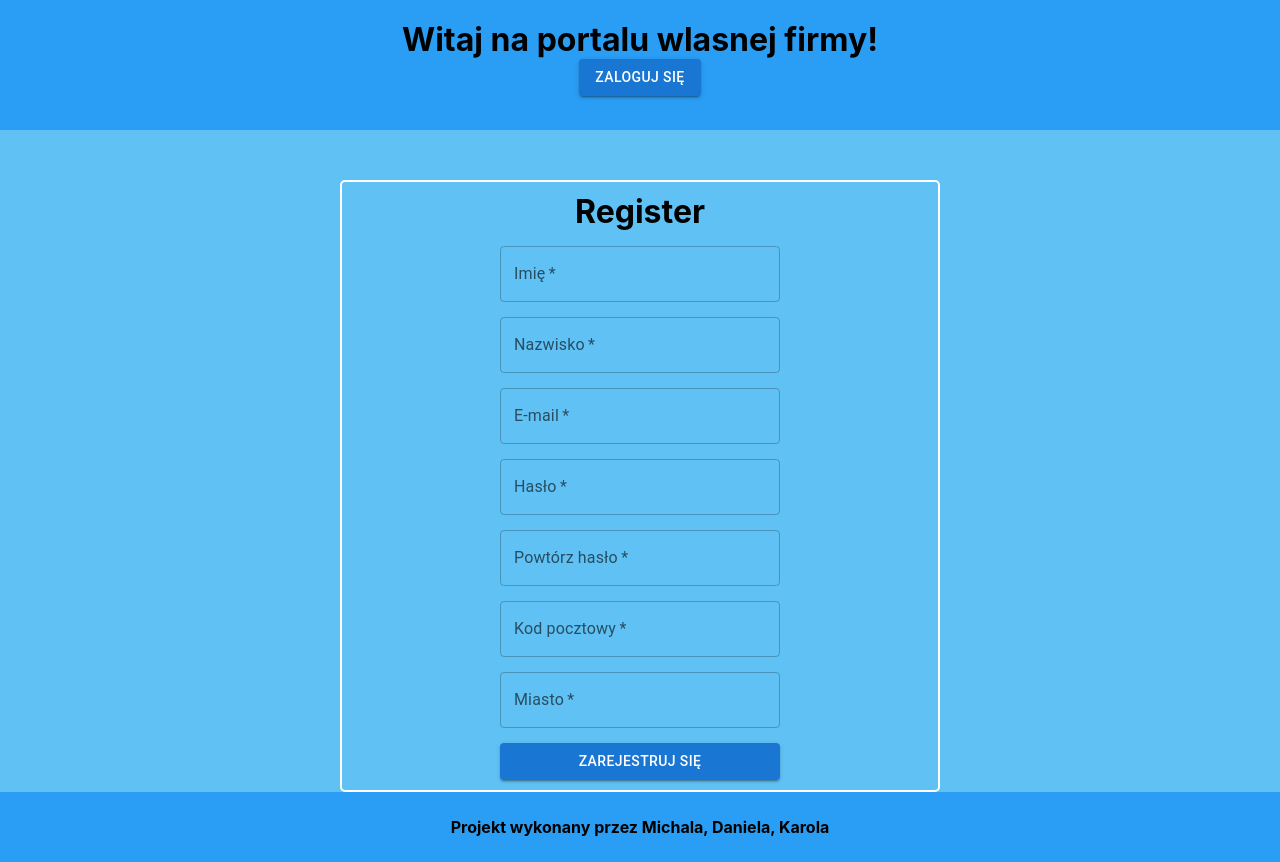
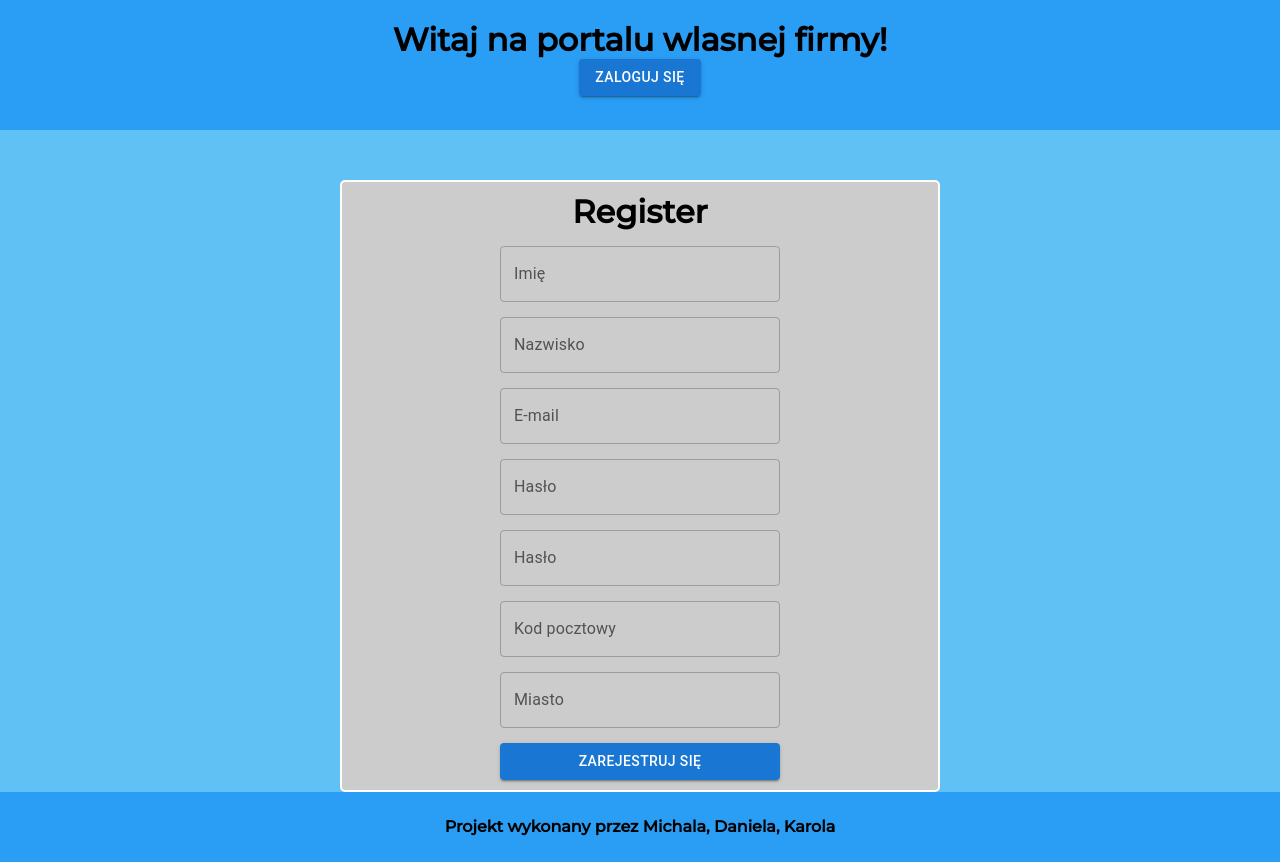
Before and after one commit to micad132/soloProprietorship-front, a React (Create React App) app: page /register in a window 1280 px wide. Built offline with nearby package versions, Linux system fonts and the light colour scheme.

Commit message:
aut validation almost done + xss

```diff
--- a/package.json
+++ b/package.json
@@ -10,11 +10,13 @@
     "@testing-library/jest-dom": "^5.14.1",
     "@testing-library/react": "^13.0.0",
     "@testing-library/user-event": "^13.2.1",
+    "@types/dompurify": "^3.0.0",
     "@types/jest": "^27.0.1",
     "@types/node": "^16.7.13",
     "@types/react": "^18.0.0",
     "@types/react-dom": "^18.0.0",
     "axios": "^1.3.4",
+    "dompurify": "^3.0.1",
     "react": "^18.2.0",
     "react-dom": "^18.2.0",
     "react-redux": "^8.0.5",
--- a/public/index.html
+++ b/public/index.html
@@ -10,6 +10,9 @@
       content="Web site created using create-react-app"
     />
     <link rel="apple-touch-icon" href="%PUBLIC_URL%/logo192.png" />
+    <style>
+      @import url('https://fonts.googleapis.com/css2?family=Montserrat:wght@300;500&display=swap');
+    </style>
     <!--
       manifest.json provides metadata used when your web app is installed on a
       user's mobile device or desktop. See https://developers.google.com/web/fundamentals/web-app-manifest/
--- a/src/App.css
+++ b/src/App.css
@@ -3,6 +3,7 @@
   box-sizing: border-box;
   margin: 0;
   padding: 0;
+  font-family: 'Montserrat', sans-serif;
 }
 
 
--- a/src/components/Components.module.scss
+++ b/src/components/Components.module.scss
@@ -2,6 +2,7 @@
 .formWrapper {
 
   border: 2px solid #fff;
+  background-color: #ccc;
   max-width: 600px;
   margin: 50px auto 0 auto;
   border-radius: 5px;
@@ -16,3 +17,11 @@
     gap: 15px;
   }
 }
+
+.errorWrapper{
+  color: red;
+  text-align: left;
+  width: max-content;
+  padding: 2px;
+  font-weight: bold;
+}
--- /dev/null
+++ b/src/components/ErrorComponent.tsx
@@ -0,0 +1,15 @@
+import styles from './Components.module.scss';
+
+interface Props {
+    errorMsg: string,
+}
+const ErrorComponent = ({errorMsg}: Props) => {
+
+    return(
+        <div className={styles.errorWrapper}>
+            <p>{errorMsg}</p>
+        </div>
+    )
+}
+
+export default ErrorComponent;
--- a/src/layout/header/authorization/Login.tsx
+++ b/src/layout/header/authorization/Login.tsx
@@ -3,32 +3,61 @@ import styles from '../../Layout.module.scss';
 import AuthorizationWrapper from "../../../components/AuthorizationWrapper";
 import NoAccount from "./NoAccount";
 import {toast} from "react-toastify";
+import {useNavigate} from "react-router-dom";
+import {validateLogin} from "../../../services/validators";
+import {LoginType} from "../../../types/authorization";
+import {useState} from "react";
+import ErrorComponent from "../../../components/ErrorComponent";
+import TextFieldComponent from "./components/TextField.component";
+import PasswordFieldComponent from "./components/PasswordField.component";
+
+
+const initialLoginValues: LoginType = {
+    email: '',
+    password: '',
+}
+
+
 
 const Login = () => {
 
 
+    const [loginValues, setLoginValues] = useState<LoginType>(initialLoginValues);
+    const [errorValues, setErrorValues] = useState<string[]>([]);
+    const navigate = useNavigate();
     const onSubmit = (e: any) => {
         e.preventDefault();
-        toast.success("Zalogowano");
+        const result = validateLogin(loginValues);
+        console.log('WYNIKI', loginValues);
+        if(result.success) {
+            toast.success("Zalogowano");
+            setLoginValues(initialLoginValues);
+            setTimeout(() => navigate('/', { replace: true}), 1000);
+        } else {
+            const errorArray = result.error.errors.map(error => error.path[0]);
+            setErrorValues(errorArray as string[]);
+            toast.error("Podano niepoprawne dane!");
+        }
+
+
     }
     return(
         <AuthorizationWrapper>
             <form onSubmit={(e) => onSubmit(e)}>
                 <h1>Login</h1>
-                <TextField
-                    required
-                    id="outlined-required"
-                    label="E-mail"
-                />
-                <TextField
-                    required
-                    id="outlined-required"
-                    label="Hasło"
-                />
-                <TextField
-                    required
-                    id="outlined-required"
-                    label="Powtórz hasło"
+                {/*<TextFieldComponent*/}
+                {/*    setLoginValues={setLoginValues}*/}
+                {/*    value={loginValues.email}*/}
+                {/*    isError={errorValues.includes('email')}*/}
+                {/*    label='E-mail'*/}
+                {/*    errorMsg='Niepoprawny email!'*/}
+                {/*/>*/}
+
+                <PasswordFieldComponent
+                    value={loginValues.password}
+                    setPasswordValue={setLoginValues}
+                    isError={errorValues.includes('password')}
+                    errorMsg='Niepoprawne hasło!'
                 />
                 <Button variant="contained" type="submit">Zaloguj się</Button>
                 <NoAccount />
--- a/src/layout/header/authorization/Register.tsx
+++ b/src/layout/header/authorization/Register.tsx
@@ -4,6 +4,12 @@ import NoAccount from "./NoAccount";
 import AuthorizationWrapper from "../../../components/AuthorizationWrapper";
 import {validateRegister} from "../../../services/validators";
 import {RegisterType} from "../../../types/authorization";
+import ErrorComponent from "../../../components/ErrorComponent";
+import TextFieldComponent from "./components/TextField.component";
+import PasswordFieldComponent from "./components/PasswordField.component";
+import {toast} from "react-toastify";
+import {useNavigate} from "react-router-dom";
+import { sanitize } from 'dompurify';
 
 
 const initialRegisterValues: RegisterType = {
@@ -19,89 +25,111 @@ const initialRegisterValues: RegisterType = {
 const Register = () => {
 
     const [registerValues, setRegisterValues] = useState<RegisterType>(initialRegisterValues);
+    const [errorValues, setErrorValues] = useState<string[]>([]);
+    const navigate = useNavigate();
+
+    const sanitizeData = (value: string): string => sanitize(value, { USE_PROFILES: { html: false }});
+
+    const nameCheck = (name: string): boolean => name.includes('&');
 
     const submitForm = (e: any) => {
         e.preventDefault();
-        validateRegister(registerValues);
-        setRegisterValues(initialRegisterValues);
+
+        console.log('STAN', registerValues);
+        const result = validateRegister(registerValues);
+        if (result.success) {
+            console.log(registerValues.name);
+            if(nameCheck(registerValues.name)) {
+                console.log('WHAT');
+                toast.success("jd");
+            }
+            setRegisterValues(initialRegisterValues);
+            toast.success("Pomyślnie zarejestrowano, za chwilę nastąpi przekierowanie na stronę logowania!");
+            setTimeout(() => navigate('/login', { replace: true}), 1000);
+        } else {
+            console.log(result.error.errors);
+            const errorArray = result.error.errors.map(error => error.path);
+            console.log(errorArray.flat());
+            setErrorValues(errorArray.flat() as string[]);
+        }
     }
     const {name,surname,email,password,confirmPassword,postalCode,cityName} = registerValues;
     return(
             <AuthorizationWrapper>
                 <form onSubmit={(e) => submitForm(e)}>
                     <h1>Register</h1>
-                    <TextField
-                        required
-                        id="outlined-required"
-                        label="Imię"
-                        value={name || ''}
-                        onChange={(e) => setRegisterValues((prevState) => ({
+                    <TextFieldComponent
+                        value={name}
+                        setLoginValues={({target: { value}}) => setRegisterValues((prevState) => ({
                             ...prevState,
-                            name: e.target.value,
+                            name: sanitizeData(value),
                         }))}
+                        isError={errorValues.includes('name')}
+                        label='Imię'
+                        errorMsg={errorValues.includes('forbiddenName') ?
+                            'Niewlasciwe znaki!'
+                            : errorValues.includes('name')
+                                ? 'Imię musi zawierać od 5 do 20 znaków!'
+                                : ''
+                            }
                     />
-                    <TextField
-                        required
-                        id="outlined-required"
-                        label="Nazwisko"
+                    <TextFieldComponent
                         value={surname}
-                        onChange={(e) => setRegisterValues((prevState) => ({
+                        setLoginValues={({target: { value}}) => setRegisterValues((prevState) => ({
                             ...prevState,
-                            surname: e.target.value,
+                            surname: value,
                         }))}
+                        isError={errorValues.includes('surname')}
+                        label='Nazwisko'
+                        errorMsg='Nazwisko musi zawierać od 5 do 20 znaków!'
                     />
-                    <TextField
-                        required
-                        id="outlined-required"
-                        label="E-mail"
+                    <TextFieldComponent
                         value={email}
-                        onChange={(e) => setRegisterValues((prevState) => ({
+                        setLoginValues={({target: { value}}) => setRegisterValues((prevState) => ({
                             ...prevState,
-                            email: e.target.value,
+                            email: value,
                         }))}
-                        type="email"
+                        isError={errorValues.includes('email')}
+                        label='E-mail'
+                        errorMsg='E-mail nie zgadza się z poprawnym formatem!'
                     />
-                    <TextField
-                        required
-                        id="outlined-required"
-                        label="Hasło"
+                    <PasswordFieldComponent
                         value={password}
-                        type="password"
-                        onChange={(e) => setRegisterValues((prevState) => ({
+                        setPasswordValue={({target: { value}}) => setRegisterValues((prevState) => ({
                             ...prevState,
-                            password: e.target.value,
+                            password: value,
                         }))}
+                        isError={errorValues.includes('password')}
+                        errorMsg='Hasło musi zawierać od 5 do 20 znaków!'
                     />
-                    <TextField
-                        required
-                        id="outlined-required"
-                        label="Powtórz hasło"
+                    <PasswordFieldComponent
                         value={confirmPassword}
-                        type="password"
-                        onChange={(e) => setRegisterValues((prevState) => ({
+                        setPasswordValue={({target: { value}}) => setRegisterValues((prevState) => ({
                             ...prevState,
-                            confirmPassword: e.target.value,
+                            confirmPassword: value,
                         }))}
+                        isError={errorValues.includes('confirmPassword')}
+                        errorMsg='Hasło musi zawierać od 5 do 20 znaków!'
                     />
-                    <TextField
-                        required
-                        id="outlined-required"
-                        label="Kod pocztowy"
+                    <TextFieldComponent
                         value={postalCode}
-                        onChange={(e) => setRegisterValues((prevState) => ({
+                        setLoginValues={({target: { value}}) => setRegisterValues((prevState) => ({
                             ...prevState,
-                            postalCode: e.target.value,
+                            postalCode: value,
                         }))}
+                        isError={errorValues.includes('postalCode')}
+                        label='Kod pocztowy'
+                        errorMsg='Kod pocztowy nie zgadza się z poprawnym formatem!'
                     />
-                    <TextField
-                        required
-                        id="outlined-required"
-                        label="Miasto"
+                    <TextFieldComponent
                         value={cityName}
-                        onChange={(e) => setRegisterValues((prevState) => ({
+                        setLoginValues={({target: { value}}) => setRegisterValues((prevState) => ({
                             ...prevState,
-                            cityName: e.target.value,
+                            cityName: value,
                         }))}
+                        isError={errorValues.includes('cityName')}
+                        label='Miasto'
+                        errorMsg='Miasto musi zawierać od 5 do 20 znaków'
                     />
                     <Button
                         variant="contained"
--- /dev/null
+++ b/src/layout/header/authorization/components/PasswordField.component.tsx
@@ -0,0 +1,28 @@
+import {TextField} from "@mui/material";
+import ErrorComponent from "../../../../components/ErrorComponent";
+import {Dispatch, SetStateAction} from "react";
+import {LoginType} from "../../../../types/authorization";
+
+interface Props {
+    value: string,
+    setPasswordValue: Dispatch<SetStateAction<any>>;
+    isError: boolean,
+    errorMsg: string,
+}
+const PasswordFieldComponent = ({value,setPasswordValue, isError, errorMsg}: Props) => {
+
+    return(
+        <>
+            <TextField
+                id="outlined-required"
+                label="Hasło"
+                type="password"
+                value={value}
+                onChange={setPasswordValue}
+            />
+            {isError && <ErrorComponent errorMsg={errorMsg} />}
+        </>
+    )
+}
+
+export default PasswordFieldComponent;
--- /dev/null
+++ b/src/layout/header/authorization/components/TextField.component.tsx
@@ -0,0 +1,29 @@
+import {TextField} from "@mui/material";
+import ErrorComponent from "../../../../components/ErrorComponent";
+import {Dispatch, SetStateAction} from "react";
+import {sanitizeData} from "../../../../services/validators";
+
+interface Props {
+    value: string,
+    setLoginValues: Dispatch<SetStateAction<any>>;
+    isError: boolean,
+    label: string,
+    errorMsg: string,
+}
+
+const TextFieldComponent = ({value,setLoginValues, isError, label, errorMsg}: Props) => {
+
+    return(
+        <>
+            <TextField
+                id="outlined-required"
+                label={label}
+                value={value}
+                onChange={setLoginValues}
+            />
+            {isError && <ErrorComponent errorMsg={errorMsg} />}
+        </>
+    )
+}
+
+export default TextFieldComponent;
--- a/src/services/validators.ts
+++ b/src/services/validators.ts
@@ -1,8 +1,14 @@
 import {z} from 'zod';
-import {RegisterType} from "../types/authorization";
+import {LoginType, RegisterType} from "../types/authorization";
+import {sanitize} from "dompurify";
+
+
 
 const RegistrationSchema = z.object({
-    name: z.string().min(5).max(20),
+    name: z.string().min(5).max(20).refine((val) => !val.includes('&') && !val.includes('<'), {
+        message: 'Forbidden chars!',
+        path: ['forbiddenName']
+    }),
     surname: z.string().min(5).max(15),
     email: z.string().email(),
     password: z.string().min(5).max(20),
@@ -14,12 +20,34 @@ const RegistrationSchema = z.object({
 });
 
 
+const LoginSchema = z.object({
+    email: z.string().email(),
+    password: z.string().min(5).max(20),
+})
+
 export const validateRegister = (registerValues: RegisterType) => {
-    try {
-        RegistrationSchema.parse(registerValues);
-    } catch (e: any) {
-        if (e instanceof z.ZodError) {
-            console.log(e.issues);
-        }
-    }
+    // try {
+    //     RegistrationSchema.parse(registerValues);
+    // } catch (e: any) {
+    //     if (e instanceof z.ZodError) {
+    //         console.log(e.issues);
+    //     }
+    // }
+    return RegistrationSchema.safeParse(registerValues);
 }
+
+export const validateLogin = (loginValues: LoginType) => {
+    return LoginSchema.safeParse(loginValues);
+}
+
+export const sanitizeData = (value: string): string => sanitize(value, { USE_PROFILES: { html: false }});
+
+// export const validateLogin = (loginValues: LoginType) => {
+//     try {
+//         LoginSchema.parse(loginValues);
+//     } catch (e: any) {
+//         if(e instanceof z.ZodError) {
+//             throw e;
+//         }
+//     }
+// }
--- a/src/types/authorization.ts
+++ b/src/types/authorization.ts
@@ -2,11 +2,11 @@
 export interface LoginType  {
     email: string,
     password: string,
-    confirmPassword: string,
 }
 
 export interface RegisterType extends LoginType  {
     name: string,
+    confirmPassword: string,
     surname: string,
     postalCode: string,
     cityName: string,
```
Also changed, not shown: 1 other file (tests, documents, lock files or other folders).
